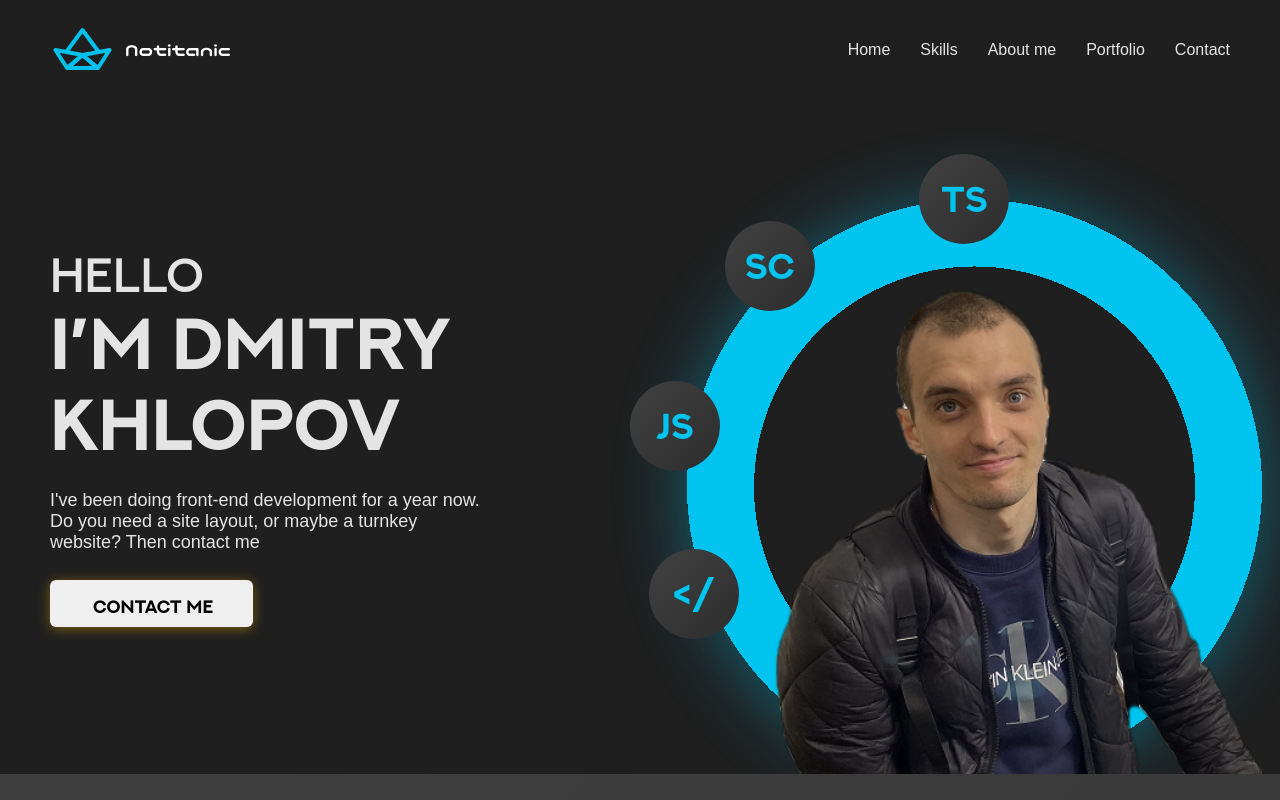
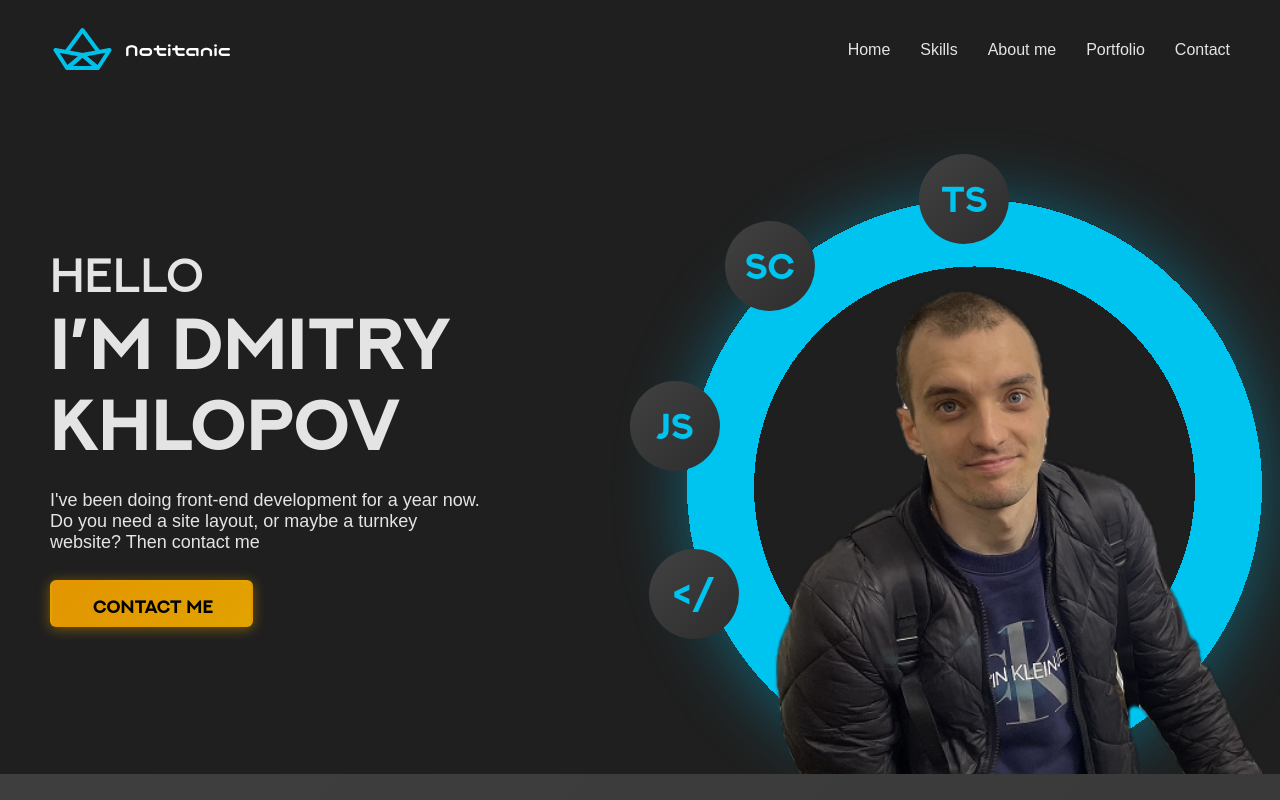
Before and after one commit to Dima163163/it-portfolio, a React (Vite) app: page / in a window 1280 px wide. Shown: the top 800 px of the page. Built offline with nearby package versions, Linux system fonts and the light colour scheme.

Commit message:
hover btn arrow

```diff
--- a/src/components/Slider/slides/slide/Slide.tsx
+++ b/src/components/Slider/slides/slide/Slide.tsx
@@ -83,7 +83,19 @@ const Link = styled.a`
   display: block;
   color: #e2a100;
   cursor: pointer;
+
+  svg {
+    stroke:#E2A100;
+  }
+
   span {
     margin-right: 7px;
   }
+
+  &:hover {
+    color: #fff;
+    svg {
+      stroke:#fff;
+    }
+  }
 `;
--- a/src/components/button/Button.tsx
+++ b/src/components/button/Button.tsx
@@ -7,7 +7,7 @@ export const Button = styled.button`
   border-radius: 6px;
   border: 2px solid transparent;
   box-shadow: 0 2px 13px 0 rgba(226, 158, 0, 0.48);
-  background-color: linear-gradient(315deg, #e2a300 0%, #e29500 100%);
+  background: linear-gradient(315deg, #e2a300 0%, #e29500 100%);
   text-transform: uppercase;
   font-family: 'NEXT ART', sans-serif;
   font-weight: 700;
```
Also changed, not shown: src/assets/images/icons-sprite.svg.
